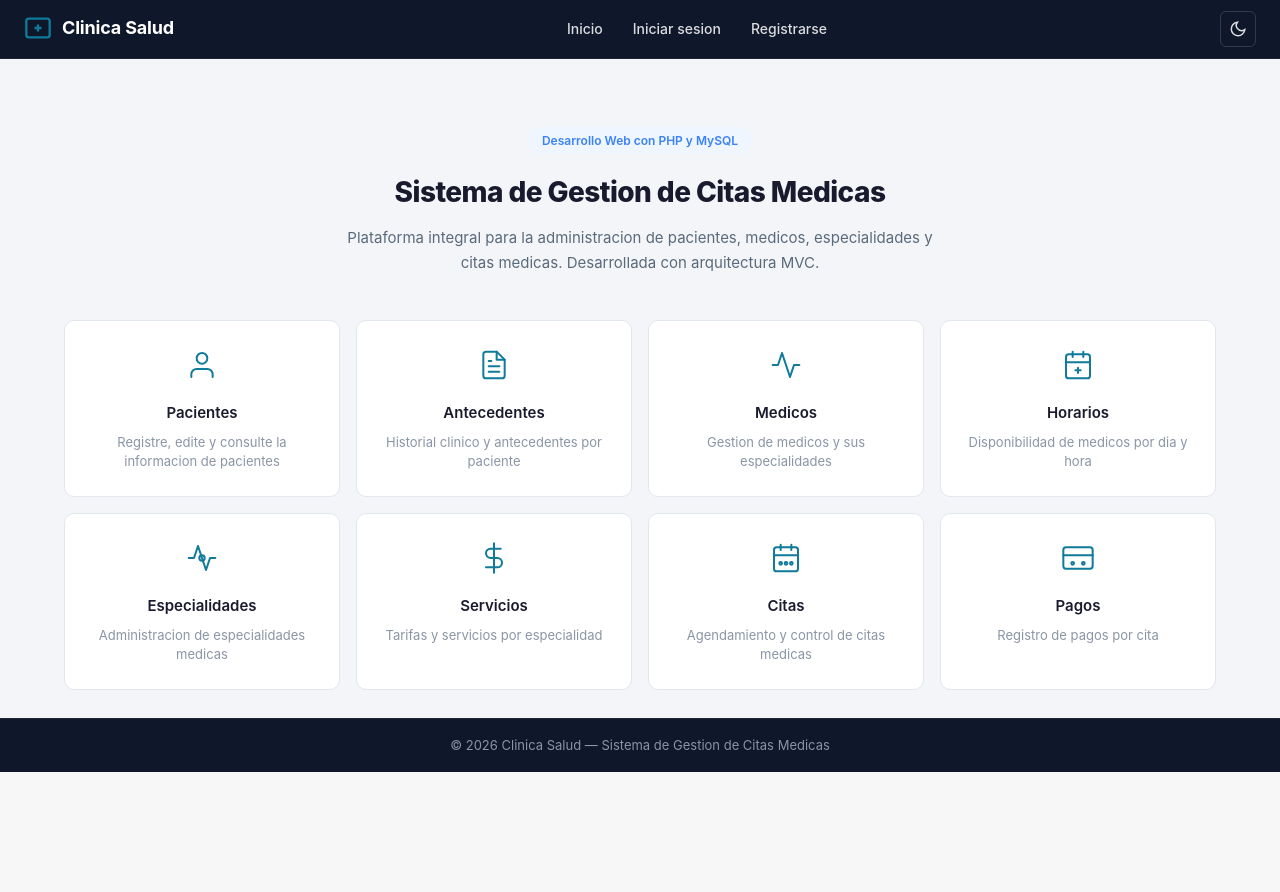
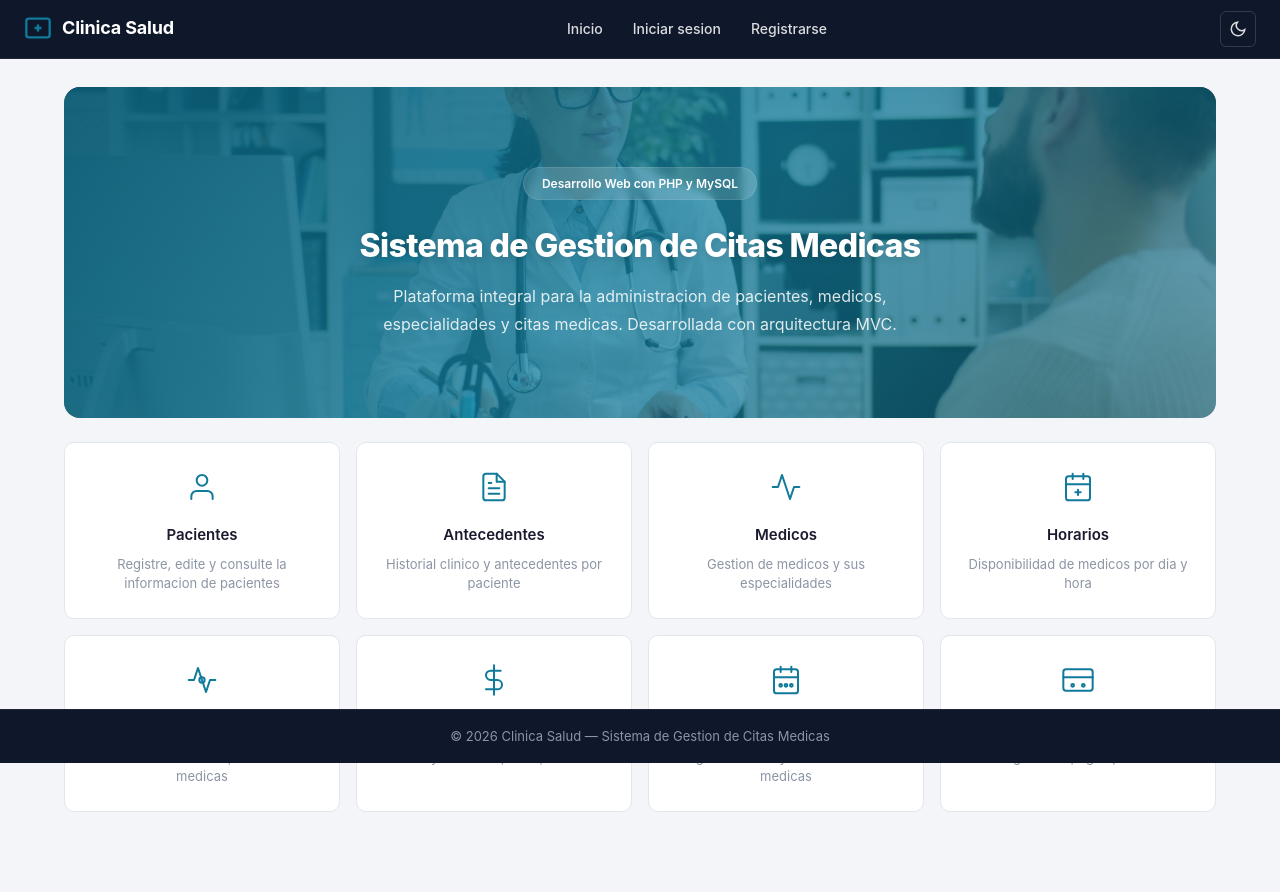
Before and after one commit to CarlCRS/PROYECTO_SEGUNDO_PARCIAL_DAW, a PHP site: page /app/views/inicio/index.php in a window 1280 px wide. Shown: the part 37-929 px from the top of the page. Before the commit the page ends 809 px from the top, so only its background shows below. Run offline with PHP 8.4, Linux system fonts and the light colour scheme.

Commit message:
Segunda fase de rediseño UX

```diff
--- a/app/views/antecedentes/listar.php
+++ b/app/views/antecedentes/listar.php
@@ -4,7 +4,7 @@
 <div class="card">
     <div class="card-header">
         <h1>Antecedentes de <?= htmlspecialchars($paciente_nombre) ?></h1>
-        <a href="?url=antecedentes/crear&paciente_id=<?= $paciente_id ?>" class="btn btn-success">+ Nuevo antecedente</a>
+        <a href="?url=antecedentes/crear&paciente_id=<?= $paciente_id ?>" class="btn btn-primary">+ Nuevo antecedente</a>
     </div>
 
     <?php if (isset($_GET["msg"]) && $_GET["msg"] !== ""): ?>
@@ -30,7 +30,7 @@
                             <td><?= htmlspecialchars($a["fecha_registro"]) ?></td>
                             <td>
                                 <div class="acciones">
-                                    <a href="?url=antecedentes/editar&id=<?= $a["id"] ?>" class="btn btn-warning btn-sm">Editar</a>
+                                    <a href="?url=antecedentes/editar&id=<?= $a["id"] ?>" class="btn btn-ghost btn-sm">Editar</a>
                                     <a href="?url=antecedentes/eliminar&id=<?= $a["id"] ?>" class="btn btn-danger btn-sm" onclick="return confirm('¿Eliminar este antecedente?')">Eliminar</a>
                                 </div>
                             </td>
--- a/app/views/auth/registro.php
+++ b/app/views/auth/registro.php
@@ -34,7 +34,7 @@
             <input type="password" name="password" minlength="6" required>
 
             <div class="form-actions">
-                <button type="submit" class="btn btn-success btn-full">Crear cuenta</button>
+                <button type="submit" class="btn btn-primary btn-full">Crear cuenta</button>
             </div>
         </form>
 
--- a/app/views/citas/listar.php
+++ b/app/views/citas/listar.php
@@ -4,7 +4,7 @@
 <div class="card">
     <div class="card-header">
         <h1>Citas registradas</h1>
-        <a href="?url=citas/crear" class="btn btn-success">+ Nueva cita</a>
+        <a href="?url=citas/crear" class="btn btn-primary">+ Nueva cita</a>
     </div>
 
     <?php if (isset($_GET["msg"]) && $_GET["msg"] !== ""): ?>
@@ -44,9 +44,9 @@
                             <td><?= htmlspecialchars($c["motivo"] ?? "") ?></td>
                             <td>
                                 <div class="acciones">
-                                    <a href="?url=pagos/listar&cita_id=<?= $c["id"] ?>" class="btn btn-primary btn-sm">Pagos</a>
+                                    <a href="?url=pagos/listar&cita_id=<?= $c["id"] ?>" class="btn btn-ghost btn-sm">Pagos</a>
                                     <?php if ($c["estado"] !== "cancelada" && $c["estado"] !== "atendida"): ?>
-                                        <a href="?url=citas/editar&id=<?= $c["id"] ?>" class="btn btn-warning btn-sm">Editar</a>
+                                        <a href="?url=citas/editar&id=<?= $c["id"] ?>" class="btn btn-ghost btn-sm">Editar</a>
                                         <a href="?url=citas/eliminar&id=<?= $c["id"] ?>" class="btn btn-danger btn-sm" onclick="return confirm('¿Cancelar esta cita?')">Cancelar</a>
                                     <?php endif; ?>
                                 </div>
--- a/app/views/especialidades/listar.php
+++ b/app/views/especialidades/listar.php
@@ -4,7 +4,7 @@
 <div class="card">
     <div class="card-header">
         <h1>Especialidades registradas</h1>
-        <a href="?url=especialidades/crear" class="btn btn-success">+ Nueva especialidad</a>
+        <a href="?url=especialidades/crear" class="btn btn-primary">+ Nueva especialidad</a>
     </div>
 
     <?php if (isset($_GET["msg"]) && $_GET["msg"] !== ""): ?>
@@ -28,8 +28,8 @@
                             <td><strong><?= htmlspecialchars($e["nombre"]) ?></strong></td>
                             <td>
                                 <div class="acciones">
-                                    <a href="?url=servicios/listar&especialidad_id=<?= $e["id"] ?>" class="btn btn-primary btn-sm">Servicios</a>
-                                    <a href="?url=especialidades/editar&id=<?= $e["id"] ?>" class="btn btn-warning btn-sm">Editar</a>
+                                    <a href="?url=servicios/listar&especialidad_id=<?= $e["id"] ?>" class="btn btn-ghost btn-sm">Servicios</a>
+                                    <a href="?url=especialidades/editar&id=<?= $e["id"] ?>" class="btn btn-ghost btn-sm">Editar</a>
                                     <a href="?url=especialidades/eliminar&id=<?= $e["id"] ?>" class="btn btn-danger btn-sm" onclick="return confirm('¿Eliminar esta especialidad?')">Eliminar</a>
                                 </div>
                             </td>
--- a/app/views/horarios/listar.php
+++ b/app/views/horarios/listar.php
@@ -4,7 +4,7 @@
 <div class="card">
     <div class="card-header">
         <h1>Horarios de <?= htmlspecialchars($medico_nombre) ?></h1>
-        <a href="?url=horarios/crear&medico_id=<?= $medico_id ?>" class="btn btn-success">+ Nuevo horario</a>
+        <a href="?url=horarios/crear&medico_id=<?= $medico_id ?>" class="btn btn-primary">+ Nuevo horario</a>
     </div>
 
     <?php if (isset($_GET["msg"]) && $_GET["msg"] !== ""): ?>
@@ -32,7 +32,7 @@
                             <td><?= htmlspecialchars($h["hora_fin"]) ?></td>
                             <td>
                                 <div class="acciones">
-                                    <a href="?url=horarios/editar&id=<?= $h["id"] ?>" class="btn btn-warning btn-sm">Editar</a>
+                                    <a href="?url=horarios/editar&id=<?= $h["id"] ?>" class="btn btn-ghost btn-sm">Editar</a>
                                     <a href="?url=horarios/eliminar&id=<?= $h["id"] ?>" class="btn btn-danger btn-sm" onclick="return confirm('¿Eliminar este horario?')">Eliminar</a>
                                 </div>
                             </td>
--- a/app/views/inicio/index.php
+++ b/app/views/inicio/index.php
@@ -2,9 +2,15 @@
 <?php require __DIR__ . "/../layout/header.php" ?>
 
 <div class="hero">
-    <span class="badge">Desarrollo Web con PHP y MySQL</span>
-    <h1>Sistema de Gestion de Citas Medicas</h1>
-    <p>Plataforma integral para la administracion de pacientes, medicos, especialidades y citas medicas. Desarrollada con arquitectura MVC.</p>
+    <div class="hero-bg">
+        <img src="img/hero-doctor.jpg" alt="Consulta medica" loading="lazy">
+    </div>
+    <div class="hero-overlay"></div>
+    <div class="hero-content">
+        <span class="badge">Desarrollo Web con PHP y MySQL</span>
+        <h1>Sistema de Gestion de Citas Medicas</h1>
+        <p>Plataforma integral para la administracion de pacientes, medicos, especialidades y citas medicas. Desarrollada con arquitectura MVC.</p>
+    </div>
 </div>
 
 <div class="grid-cards">
--- a/app/views/medicos/listar.php
+++ b/app/views/medicos/listar.php
@@ -4,7 +4,7 @@
 <div class="card">
     <div class="card-header">
         <h1>Medicos registrados</h1>
-        <a href="?url=medicos/crear" class="btn btn-success">+ Nuevo medico</a>
+        <a href="?url=medicos/crear" class="btn btn-primary">+ Nuevo medico</a>
     </div>
 
     <?php if (isset($_GET["msg"]) && $_GET["msg"] !== ""): ?>
@@ -32,8 +32,8 @@
                             <td><?= htmlspecialchars($m["telefono"] ?? "") ?></td>
                             <td>
                                 <div class="acciones">
-                                    <a href="?url=horarios/listar&medico_id=<?= $m["id"] ?>" class="btn btn-primary btn-sm">Horarios</a>
-                                    <a href="?url=medicos/editar&id=<?= $m["id"] ?>" class="btn btn-warning btn-sm">Editar</a>
+                                    <a href="?url=horarios/listar&medico_id=<?= $m["id"] ?>" class="btn btn-ghost btn-sm">Horarios</a>
+                                    <a href="?url=medicos/editar&id=<?= $m["id"] ?>" class="btn btn-ghost btn-sm">Editar</a>
                                     <a href="?url=medicos/eliminar&id=<?= $m["id"] ?>" class="btn btn-danger btn-sm" onclick="return confirm('¿Eliminar este medico?')">Eliminar</a>
                                 </div>
                             </td>
--- a/app/views/pacientes/listar.php
+++ b/app/views/pacientes/listar.php
@@ -4,7 +4,7 @@
 <div class="card">
     <div class="card-header">
         <h1>Pacientes registrados</h1>
-        <a href="?url=pacientes/crear" class="btn btn-success">+ Nuevo paciente</a>
+        <a href="?url=pacientes/crear" class="btn btn-primary">+ Nuevo paciente</a>
     </div>
 
     <?php if (isset($_GET["msg"]) && $_GET["msg"] !== ""): ?>
@@ -34,8 +34,8 @@
                             <td><?= htmlspecialchars($p["fecha_nacimiento"]) ?></td>
                             <td>
                                 <div class="acciones">
-                                    <a href="?url=antecedentes/listar&paciente_id=<?= $p["id"] ?>" class="btn btn-primary btn-sm">Antecedentes</a>
-                                    <a href="?url=pacientes/editar&id=<?= $p["id"] ?>" class="btn btn-warning btn-sm">Editar</a>
+                                    <a href="?url=antecedentes/listar&paciente_id=<?= $p["id"] ?>" class="btn btn-ghost btn-sm">Antecedentes</a>
+                                    <a href="?url=pacientes/editar&id=<?= $p["id"] ?>" class="btn btn-ghost btn-sm">Editar</a>
                                     <a href="?url=pacientes/eliminar&id=<?= $p["id"] ?>" class="btn btn-danger btn-sm" onclick="return confirm('¿Eliminar este paciente?')">Eliminar</a>
                                 </div>
                             </td>
--- a/app/views/pagos/listar.php
+++ b/app/views/pagos/listar.php
@@ -4,7 +4,7 @@
 <div class="card">
     <div class="card-header">
         <h1>Pagos de cita #<?= htmlspecialchars($cita_id) ?></h1>
-        <a href="?url=pagos/crear&cita_id=<?= $cita_id ?>" class="btn btn-success">+ Nuevo pago</a>
+        <a href="?url=pagos/crear&cita_id=<?= $cita_id ?>" class="btn btn-primary">+ Nuevo pago</a>
     </div>
 
     <?php if (isset($_GET["msg"]) && $_GET["msg"] !== ""): ?>
@@ -40,7 +40,7 @@
                             <td><?= htmlspecialchars($p["fecha_pago"]) ?></td>
                             <td>
                                 <div class="acciones">
-                                    <a href="?url=pagos/editar&id=<?= $p["id"] ?>" class="btn btn-warning btn-sm">Editar</a>
+                                    <a href="?url=pagos/editar&id=<?= $p["id"] ?>" class="btn btn-ghost btn-sm">Editar</a>
                                     <a href="?url=pagos/eliminar&id=<?= $p["id"] ?>" class="btn btn-danger btn-sm" onclick="return confirm('¿Eliminar este pago?')">Eliminar</a>
                                 </div>
                             </td>
--- a/app/views/servicios/listar.php
+++ b/app/views/servicios/listar.php
@@ -4,7 +4,7 @@
 <div class="card">
     <div class="card-header">
         <h1>Servicios de <?= htmlspecialchars($especialidad_nombre) ?></h1>
-        <a href="?url=servicios/crear&especialidad_id=<?= $especialidad_id ?>" class="btn btn-success">+ Nuevo servicio</a>
+        <a href="?url=servicios/crear&especialidad_id=<?= $especialidad_id ?>" class="btn btn-primary">+ Nuevo servicio</a>
     </div>
 
     <?php if (isset($_GET["msg"]) && $_GET["msg"] !== ""): ?>
@@ -30,7 +30,7 @@
                             <td>$ <?= number_format(floatval($s["tarifa"]), 2) ?></td>
                             <td>
                                 <div class="acciones">
-                                    <a href="?url=servicios/editar&id=<?= $s["id"] ?>" class="btn btn-warning btn-sm">Editar</a>
+                                    <a href="?url=servicios/editar&id=<?= $s["id"] ?>" class="btn btn-ghost btn-sm">Editar</a>
                                     <a href="?url=servicios/eliminar&id=<?= $s["id"] ?>" class="btn btn-danger btn-sm" onclick="return confirm('¿Eliminar este servicio?')">Eliminar</a>
                                 </div>
                             </td>
--- a/public/css/estilos.css
+++ b/public/css/estilos.css
@@ -104,7 +104,11 @@ a:hover {
   display: flex;
   align-items: center;
   font-size: 0.8125rem;
-  position: relative;
+  position: fixed;
+  top: 0;
+  left: 0;
+  right: 0;
+  z-index: 101;
 }
 
 .notification-bar .notif-container {
@@ -197,8 +201,10 @@ a:hover {
   align-items: center;
   justify-content: space-between;
   padding: 0 24px;
-  position: sticky;
-  top: 0;
+  position: fixed;
+  top: var(--notification-bar-height);
+  left: 0;
+  right: 0;
   z-index: 100;
   border-bottom: 1px solid rgba(255, 255, 255, 0.06);
 }
@@ -390,10 +396,11 @@ a:hover {
 
 .main-container {
   flex: 1;
-  padding: 28px 24px;
+  padding: calc(var(--header-height) + var(--notification-bar-height) + 28px) 24px 80px;
   max-width: 1200px;
   margin: 0 auto;
   width: 100%;
+  min-height: 100vh;
 }
 
 /* ========== CARD ========== */
@@ -708,32 +715,78 @@ textarea {
 /* ========== HERO ========== */
 
 .hero {
+  position: relative;
   text-align: center;
-  padding: 40px 20px 20px;
+  padding: 80px 20px;
+  border-radius: var(--radius-lg);
+  overflow: hidden;
+  background: var(--color-surface);
+  isolation: isolate;
+}
+
+.hero-bg {
+  position: absolute;
+  inset: 0;
+  z-index: -2;
+}
+
+.hero-bg img {
+  width: 100%;
+  height: 100%;
+  object-fit: cover;
+}
+
+.hero-overlay {
+  position: absolute;
+  inset: 0;
+  z-index: -1;
+  background: linear-gradient(
+    135deg,
+    rgba(10, 94, 120, 0.92) 0%,
+    rgba(15, 122, 154, 0.75) 50%,
+    rgba(10, 94, 120, 0.6) 100%
+  );
+}
+
+[data-theme="dark"] .hero-overlay {
+  background: linear-gradient(
+    135deg,
+    rgba(8, 10, 16, 0.92) 0%,
+    rgba(15, 122, 154, 0.55) 50%,
+    rgba(8, 10, 16, 0.8) 100%
+  );
+}
+
+.hero .hero-content {
+  position: relative;
+  z-index: 1;
 }
 
 .hero .badge {
   display: inline-block;
-  background: var(--color-info-bg);
-  color: var(--color-info);
-  padding: 4px 14px;
+  background: rgba(255, 255, 255, 0.15);
+  color: #fff;
+  padding: 6px 18px;
   border-radius: 20px;
   font-size: 0.75rem;
   font-weight: 600;
-  margin-bottom: 16px;
+  margin-bottom: 20px;
+  backdrop-filter: blur(4px);
+  border: 1px solid rgba(255, 255, 255, 0.1);
 }
 
 .hero h1 {
-  font-size: 1.75rem;
+  font-size: 2rem;
   font-weight: 800;
-  color: var(--color-text);
+  color: #fff;
   letter-spacing: -0.02em;
-  margin-bottom: 10px;
+  margin-bottom: 12px;
+  text-shadow: 0 2px 8px rgba(0, 0, 0, 0.15);
 }
 
 .hero p {
-  font-size: 0.9375rem;
-  color: var(--color-text-secondary);
+  font-size: 1rem;
+  color: rgba(255, 255, 255, 0.85);
   max-width: 600px;
   margin: 0 auto;
   line-height: 1.7;
@@ -779,7 +832,11 @@ textarea {
   padding: 16px 24px;
   font-size: 0.8125rem;
   border-top: 1px solid rgba(255, 255, 255, 0.06);
-  margin-top: auto;
+  position: fixed;
+  bottom: 0;
+  left: 0;
+  right: 0;
+  z-index: 100;
 }
 
 /* ========== RESPONSIVE ========== */
@@ -892,7 +949,7 @@ textarea {
   }
 
   .main-container {
-    padding: 20px 16px;
+    padding: calc(var(--header-height) + var(--notification-bar-height) + 20px) 16px 70px;
   }
 
   .card {
@@ -906,6 +963,11 @@ textarea {
 
   .card-header h1 {
     font-size: 1.125rem;
+  }
+
+  .hero {
+    padding: 50px 20px;
+    border-radius: var(--radius-md);
   }
 
   .hero h1 {
@@ -966,7 +1028,7 @@ textarea {
   }
 
   .main-container {
-    padding: 16px 12px;
+    padding: calc(var(--header-height) + var(--notification-bar-height) + 16px) 12px 60px;
   }
 
   .card {
```
Also changed, not shown: public/img/hero-doctor.jpg (added).
